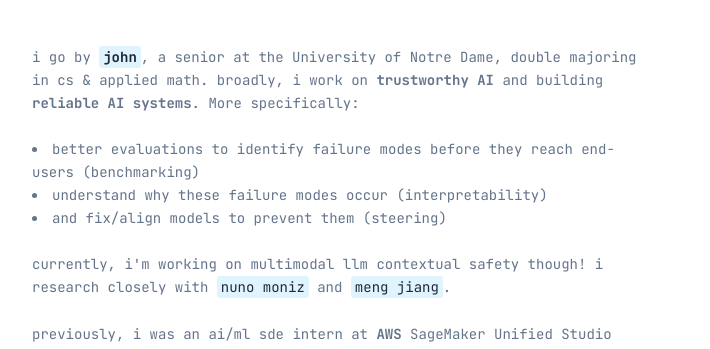
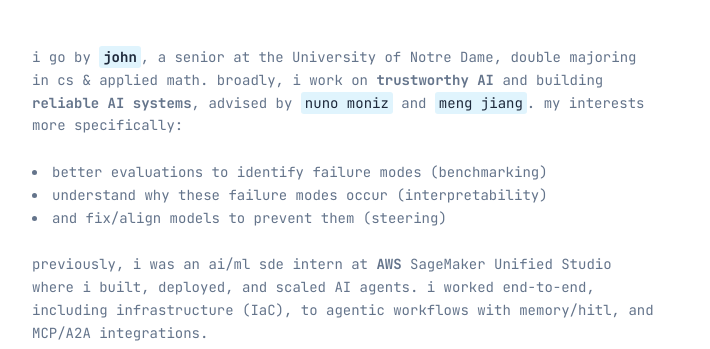
Before and after one commit to johnkimdw/portfolio, a React (Create React App) app: page / in a window 1280 px wide. Shown: the part 190-539 px from the top of the page, without its empty margins (296-1006 px from the left). Built offline with nearby package versions, Linux system fonts and the light colour scheme.

Commit message:
Update Home.js

```diff
--- a/src/pages/Home.js
+++ b/src/pages/Home.js
@@ -96,19 +96,17 @@ export default function Home() {
           <p className="text-sm leading-relaxed font-sans" style={{ color: colors.textMuted }}>
             i go by{' '}
             <HighlightedText bold>john</HighlightedText>
-            , a senior at the University of Notre Dame, double majoring in cs & applied math. broadly, i work on <strong>trustworthy AI</strong> and building <strong>reliable AI systems</strong>. More specifically:
+            , a senior at the University of Notre Dame, double majoring in cs & applied math. broadly, i work on <strong>trustworthy AI</strong> and building <strong>reliable AI systems</strong>, advised by{' '}
+            <HighlightedText href="https://www.nunomoniz.co/">nuno moniz</HighlightedText>
+            {' '}and{' '}
+            <HighlightedText href="http://www.meng-jiang.com/">meng jiang</HighlightedText>. my interests more specifically:
           </p>
           <ul className="text-sm leading-relaxed font-sans list-disc list-inside" style={{ color: colors.textMuted }}>
-            <li>better evaluations to identify failure modes before they reach end-users (benchmarking)</li>
+            <li>better evaluations to identify failure modes (benchmarking)</li>
             <li>understand why these failure modes occur (interpretability)</li>
             <li>and fix/align models to prevent them (steering)</li>
           </ul>
-          <p className="text-sm leading-relaxed font-sans" style={{ color: colors.textMuted }}>
-            currently, i'm working on multimodal llm contextual safety though! i research closely with{' '}
-            <HighlightedText href="https://www.nunomoniz.co/">nuno moniz</HighlightedText>
-            {' '}and{' '}
-            <HighlightedText href="http://www.meng-jiang.com/">meng jiang</HighlightedText>.
-          </p>
+
           <p className="text-sm leading-relaxed font-sans" style={{ color: colors.textMuted }}>
             previously, i was an ai/ml sde intern at <strong>AWS</strong> SageMaker Unified Studio where i built, deployed, and scaled AI agents. i worked end-to-end, including infrastructure (IaC), to agentic workflows with memory/hitl, and MCP/A2A integrations.
           </p>
```
